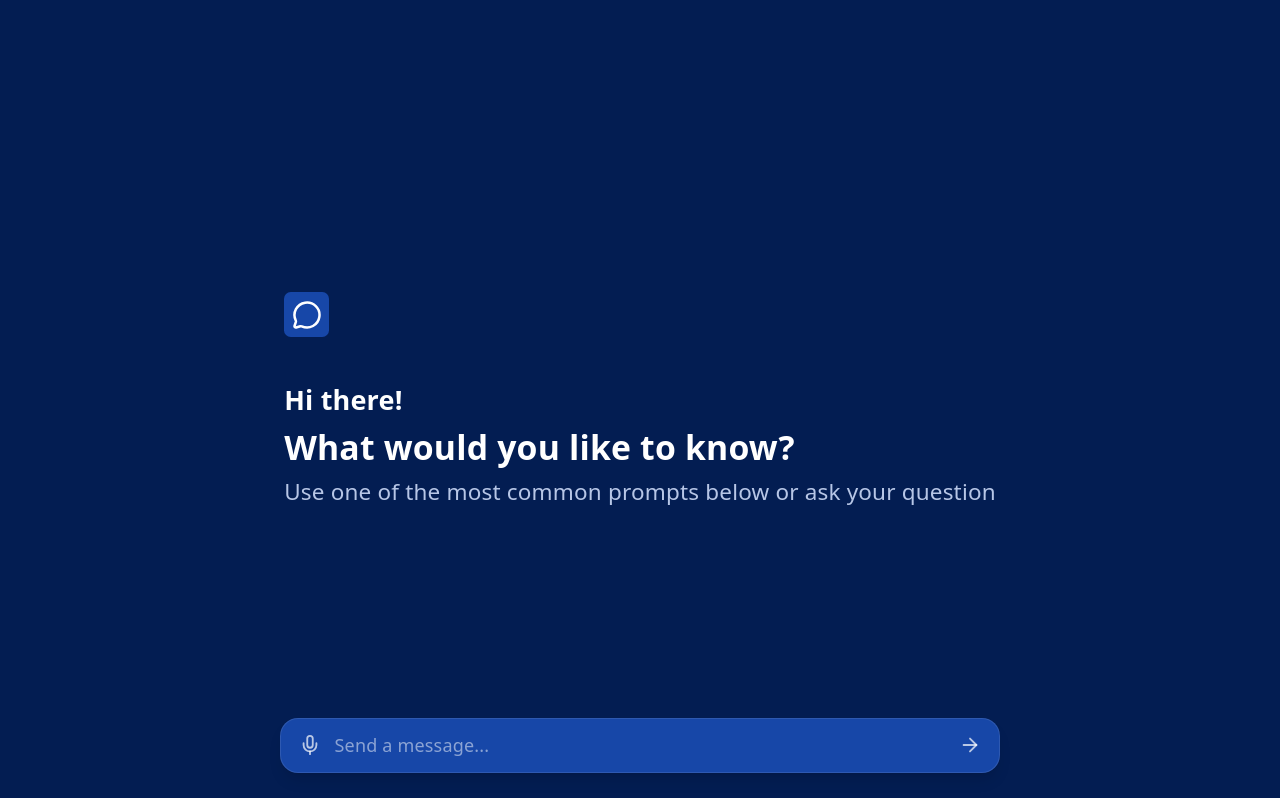
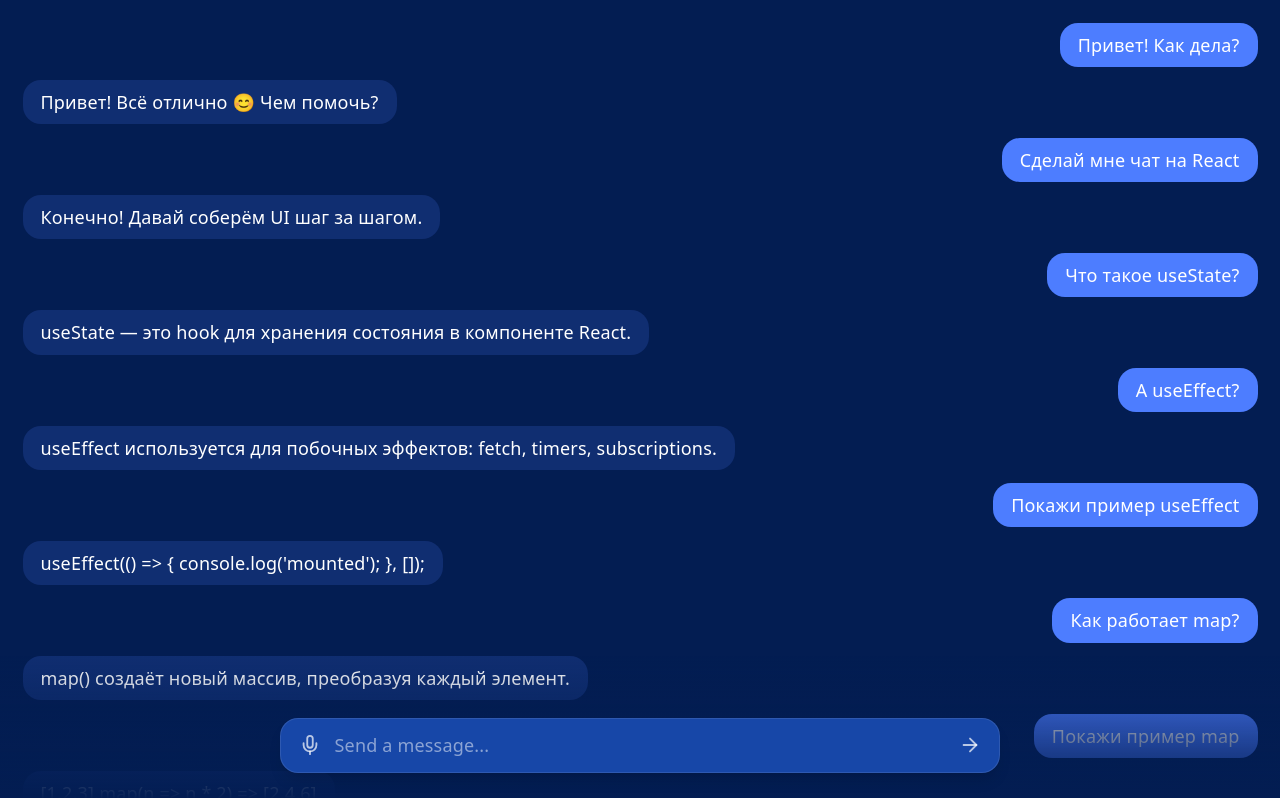
Before and after one commit to madixanov/AIChatApp, a React (Vite) app in the folder frontend/: page / in a window 1280 px wide. Shown: the top 798 px of the page. Built offline with nearby package versions, Linux system fonts and the light colour scheme.

Commit message:
frontend: adding chat, bot chat bubble, user chat bubble

```diff
--- a/frontend/src/App.tsx
+++ b/frontend/src/App.tsx
@@ -1,11 +1,37 @@
 import TextInput from "./components/TextInput";
 import WelcomingSection from "./components/WelcomingSection";
+import Chat from "./components/Chat";
+import { messages } from "./mocks/messages";
+import type { Message } from "./mocks/messages";
+
+import { useState, useEffect } from "react";
+
 
 export default function App() {
+  const [chat, setChat] = useState<Message[]>([]);
+  const [loading, setLoading] = useState(false);
+
+  useEffect(() => {
+    const fetchData = async () => {
+      setLoading(true);
+
+      setTimeout(() => {
+        setChat(messages);
+        setChat(messages);
+        setLoading(false);
+      }, 1000)
+    }
+
+    fetchData();
+  }, [chat]);
+
   return (
-    <main className="w-full md:max-w-5xl lg:max-w-300 xl:max-w-337.5 min-h-screen flex flex-col justify-center p-5">
-      <WelcomingSection />
+    <main className="w-full md:max-w-5xl lg:max-w-300 xl:max-w-337.5 min-h-screen flex flex-col justify-center p-5 relative">
+      {chat.length > 0 ? <Chat messages={chat} /> : <WelcomingSection />}
       <TextInput />
+
+      {/* Gradient overlay */}
+      <div className="pointer-events-none fixed bottom-0 left-0 right-0 h-32 bg-linear-to-t from-bg to-transparent z-10" />
     </main>
   );
 }
--- /dev/null
+++ b/frontend/src/components/BotChatBubble.tsx
@@ -0,0 +1,13 @@
+type Message = {
+    text: string;
+}
+
+export default function BotChatBubble({ text }: Message) {
+    return (
+        <div className="flex justify-start">
+            <div className="max-w-[70%] px-4 py-2 rounded-2xl bg-accent-bg text-white">
+                {text}
+            </div>
+        </div>
+    )
+}
--- /dev/null
+++ b/frontend/src/components/Chat.tsx
@@ -0,0 +1,28 @@
+import UserChatBubble from "./UserChatBubble";
+import BotChatBubble from "./BotChatBubble";
+import type { Message } from "../mocks/messages";
+import { useRef, useEffect } from "react";
+
+type Props = {
+  messages: Message[];
+};
+
+export default function Chat({ messages }: Props) {
+    const endRef = useRef<HTMLDivElement | null>(null);
+
+    useEffect(() => {
+        endRef.current?.scrollIntoView({ behavior: "smooth" });
+    }, [messages]);
+   return (
+    <div className="flex h-full flex-col gap-3 justify-end pb-20">
+      {messages.map((msg) =>
+        msg.role === "user" ? (
+          <UserChatBubble key={msg.id} text={msg.text} />
+        ) : (
+          <BotChatBubble key={msg.id} text={msg.text} />
+        )
+      )}
+      <div ref={endRef} />
+    </div>
+  );
+}
--- a/frontend/src/components/TextInput.tsx
+++ b/frontend/src/components/TextInput.tsx
@@ -2,7 +2,7 @@ import { Mic, ArrowRight } from "lucide-react";
 
 export default function TextInput() {
     return (
-        <div className="fixed bottom-6 left-1/2 -translate-x-1/2 w-full max-w-2xl px-4">
+        <div className="fixed bottom-6 left-1/2 -translate-x-1/2 w-full max-w-2xl px-4 z-30">
             <div className="flex items-center gap-3 rounded-2xl border border-white/10 bg-surface-light px-4 py-3 shadow-lg backdrop-blur-md">
 
                 {/* mic */}
--- /dev/null
+++ b/frontend/src/components/UserChatBubble.tsx
@@ -0,0 +1,13 @@
+type Message = {
+    text: string;
+}
+
+export default function UserChatBubble({ text }: Message) {
+    return (
+        <div className="flex justify-end">
+            <div className="max-w-[70%] px-4 py-2 rounded-2xl bg-accent text-white">
+                {text}
+            </div>
+        </div>
+    )
+}
--- /dev/null
+++ b/frontend/src/mocks/messages.ts
@@ -0,0 +1,96 @@
+export type Message = {
+  id: number;
+  text: string;
+  role: "user" | "bot";
+};
+
+export const messages: Message[] = [
+  { id: 1, role: "user", text: "Привет! Как дела?" },
+  { id: 2, role: "bot", text: "Привет! Всё отлично 😊 Чем помочь?" },
+
+  { id: 3, role: "user", text: "Сделай мне чат на React" },
+  { id: 4, role: "bot", text: "Конечно! Давай соберём UI шаг за шагом." },
+
+  { id: 5, role: "user", text: "Что такое useState?" },
+  { id: 6, role: "bot", text: "useState — это hook для хранения состояния в компоненте React." },
+
+  { id: 7, role: "user", text: "А useEffect?" },
+  { id: 8, role: "bot", text: "useEffect используется для побочных эффектов: fetch, timers, subscriptions." },
+
+  { id: 9, role: "user", text: "Покажи пример useEffect" },
+  {
+    id: 10,
+    role: "bot",
+    text: "useEffect(() => { console.log('mounted'); }, []);"
+  },
+
+  { id: 11, role: "user", text: "Как работает map?" },
+  {
+    id: 12,
+    role: "bot",
+    text: "map() создаёт новый массив, преобразуя каждый элемент."
+  },
+
+  { id: 13, role: "user", text: "Покажи пример map" },
+  {
+    id: 14,
+    role: "bot",
+    text: "[1,2,3].map(n => n * 2) => [2,4,6]"
+  },
+
+  { id: 15, role: "user", text: "Как сделать чат?" },
+  {
+    id: 16,
+    role: "bot",
+    text: "Нужно: state для сообщений, input, и map() для рендера bubbles."
+  },
+
+  { id: 17, role: "user", text: "Что такое props?" },
+  {
+    id: 18,
+    role: "bot",
+    text: "Props — это способ передавать данные в компоненты React."
+  },
+
+  { id: 19, role: "user", text: "А state?" },
+  {
+    id: 20,
+    role: "bot",
+    text: "State — это внутренние данные компонента, которые могут изменяться."
+  },
+
+  { id: 21, role: "user", text: "Сделай UI как ChatGPT" },
+  {
+    id: 22,
+    role: "bot",
+    text: "Можно сделать bubbles, blur background, streaming text и auto-scroll."
+  },
+
+  { id: 23, role: "user", text: "Что такое TypeScript?" },
+  {
+    id: 24,
+    role: "bot",
+    text: "TypeScript — это надстройка над JavaScript с типами."
+  },
+
+  { id: 25, role: "user", text: "Покажи тип для массива" },
+  {
+    id: 26,
+    role: "bot",
+    text: "Message[] — это массив объектов Message."
+  },
+
+  { id: 27, role: "user", text: "Как сделать scroll вниз?" },
+  {
+    id: 28,
+    role: "bot",
+    text: "Используй ref + scrollIntoView() после обновления messages."
+  },
+
+  { id: 29, role: "user", text: "Спасибо!" },
+  {
+    id: 30,
+    role: "bot",
+    text: "Пожалуйста 😊 Удачи в изучении React!"
+  },
+];
```
